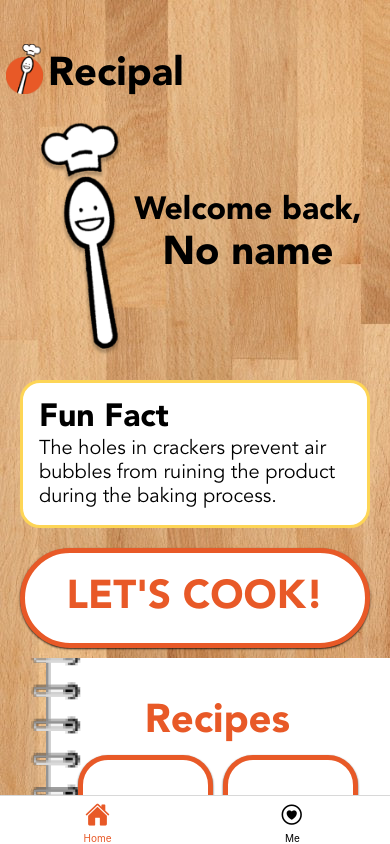
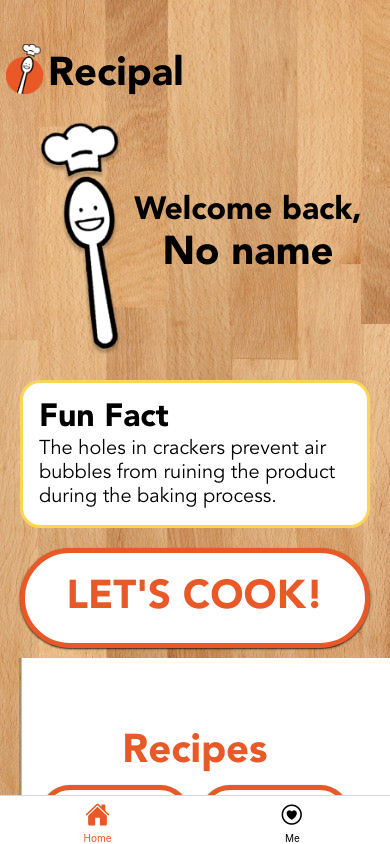
Before and after one commit to kylenguyen7/recipal, a React Native app: screen / in a window 390 px wide. Built offline with nearby package versions, Linux system fonts and the light colour scheme.

Commit message:
vertical notebook, other minor adjustments

```diff
--- a/components/NutritionItem.js
+++ b/components/NutritionItem.js
@@ -9,7 +9,7 @@ export default function NutitionItem({id, title, description, units, image, data
   const [modalVisible, setModalVisible] = useState(false);
   const [modalText, setModalText] = useState("")
   const [modalTitleText, setModalTitleText] = useState("")
-  const [lowerText, setLowerText] = useState('0');
+  const [lowerText, setLowerText] = useState('');
   const [upperText, setUpperText] = useState('');
   const key = dataKey
 
--- a/components/screens/HomePage.js
+++ b/components/screens/HomePage.js
@@ -19,11 +19,11 @@ export default function HomePage() {
 
   for(let i = 0; i < categories.length; i += 2) {
     categoryList.push(
-      <View key={i} style={{margin: 4, flexDirection: 'row', alignContent: 'space-between'}}>
-        <RecipalHomeButton  text={categories[i]} fontSize={22} width={135} height={135}
+      <View key={i} style={{margin: 4, flexDirection: 'row', justifyContent: 'space-between'}}>
+        <RecipalHomeButton  text={categories[i]} fontSize={22} width={150} height={125}
                           onPress={() => navigation.navigate('RecipeSelect', {category: categories[i]})}/>
         {i < categories.length - 1 &&
-        <RecipalHomeButton text={categories[i + 1]} fontSize={22} width={135} height={135}
+        <RecipalHomeButton text={categories[i + 1]} fontSize={22} width={150} height={125}
                           onPress={() => navigation.navigate('RecipeSelect', {category: categories[i + 1]})}/>}
       </View>
     )
@@ -90,8 +90,8 @@ const styles = StyleSheet.create({
   },
   notebook: {
     marginTop: 10,
-    padding: 40,
-    paddingLeft: 85,
+    paddingBottom: 40,
+    paddingTop: 70,
     resizeMode: 'contain',
     height: 1300,
     width: undefined,
--- a/components/screens/RecipeSelect.js
+++ b/components/screens/RecipeSelect.js
@@ -10,6 +10,7 @@ import Colors from '../../constants/colors'
 import RecipeData from '../../constants/recipe-data'
 import IngredientsData, { findIngredientByTitle } from '../../constants/ingredients-data';
 import AsyncStorage from '@react-native-async-storage/async-storage';
+import { Directions } from 'react-native-gesture-handler';
 
 export default function RecipeSelect({navigation, route}) {
   const [searchTerm, setSearchTerm] = useState("");
@@ -185,11 +186,13 @@ export default function RecipeSelect({navigation, route}) {
           showModal(violationsInfo, recipe) :
           navigation.navigate("Ingredients", {currRecipe: JSON.parse(JSON.stringify(recipe))})}}>
         <WarningModal/>
-        <Image style={styles.recipeImg} source={image}/>
-        <View style={styles.recipeTextContainer}>
-          <Text style={styles.recipeTitle}>{title}</Text>
-          <Text style={styles.recipeSubtitle}>Time: {time} hours</Text>
-          <Text style={styles.recipeSubtitle}>Calories: {calories} cal</Text>
+        <View style={styles.leftSide}>
+          <Image style={styles.recipeImg} source={image}/>
+          <View style={styles.recipeTextContainer}>
+            <Text style={styles.recipeTitle}>{title}</Text>
+            <Text style={styles.recipeSubtitle}>Time: {time} hours</Text>
+            <Text style={styles.recipeSubtitle}>Calories: {calories} cal</Text>
+          </View>
         </View>
         { violationsInfo.length > 0 &&
           <View style={styles.headerPressable}>
@@ -257,7 +260,7 @@ const styles = StyleSheet.create({
   },
   notebook: {
     padding: 30,
-    paddingLeft: 70,
+    paddingTop: 70,
     resizeMode: 'contain',
     height: 1300,
     width: undefined,
@@ -279,13 +282,13 @@ const styles = StyleSheet.create({
   },
   recipeContainer: {
     height: 100,
-    width: 290,
+    width: 320,
     margin: 7,
     paddingLeft: 10,
     borderRadius: 10,
     display: 'flex',
     flexDirection: 'row',
-    //justifyContent: 'center',
+    justifyContent: 'space-evenly',
     alignItems: 'center',
     backgroundColor: 'white',
     shadowColor: '#000',
@@ -330,6 +333,12 @@ const styles = StyleSheet.create({
     height: 50,
     width: 50,
     justifyContent: 'center',
+    alignItems: 'center'
+  },
+  leftSide: {
+    height: 100,
+    width: 260,
+    flexDirection: 'row',
     alignItems: 'center'
   },
 
--- a/constants/images.js
+++ b/constants/images.js
@@ -2,7 +2,7 @@ const images = {
   backButton: require('../assets/back-button.png'),
   spoonInCircle: require('../assets/spoon-in-circle.png'),
   spoonNoBg: require('../assets/spoon-no-bg.png'),
-  notepad: require('../assets/notepad-2.png'),
+  notepad: require('../assets/notepad-3.png'),
   butchers: require('../assets/butchers.png'),
   fettuccine: require('../assets/fettucine.png'),
   butter: require('../assets/ingredients/butter.png'),
```
Also changed, not shown: assets/notepad-3.png (added).
